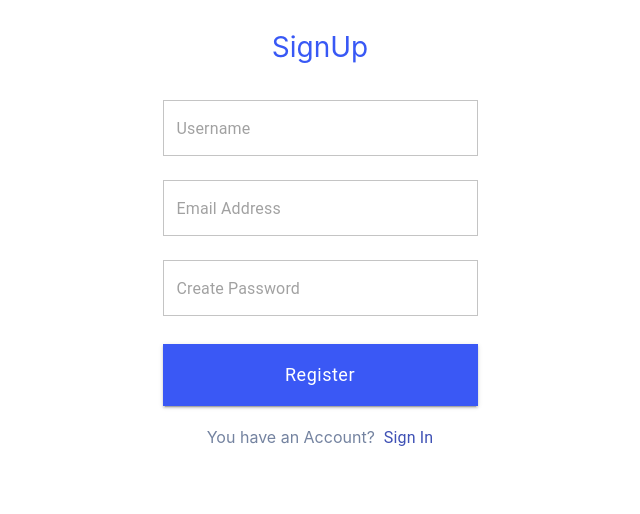
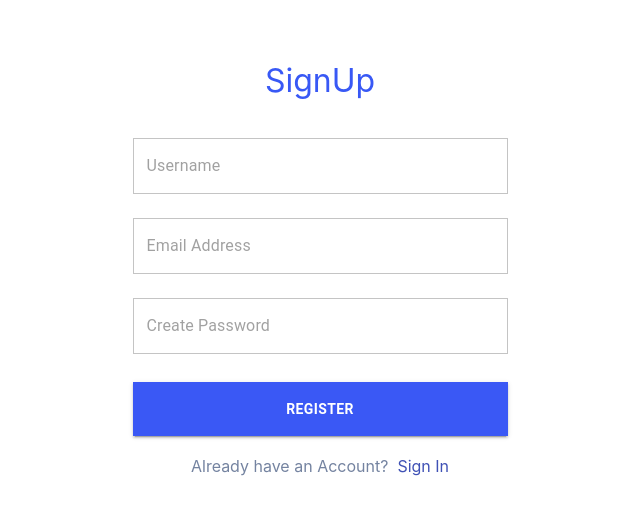
Before and after one commit to Sangini-Org/Sangini-Frontend, a React (Create React App) app: page / in a window 1280 px wide. Shown: the top 514 px of the page, without its empty margins (320-960 px from the left). Built offline with nearby package versions, Linux system fonts and the light colour scheme.

Commit message:
finalize

```diff
--- a/src/App.css
+++ b/src/App.css
@@ -7,6 +7,17 @@
   position: absolute;
   right: 1rem;
   top: 1rem;
+}
+
+/* Buttons */
+.btn {
+  width: 340px;
+  min-width: 100px;
+  padding: 15px 5px !important;
+  margin: 5px 0 !important;
+  border-radius: 6px;
+  opacity: 1;
+  color: #fff !important;
 }
 
 /* Display  */
@@ -28,6 +39,11 @@
   height: 100%;
 }
 
+/* Texts */
+.text-center {
+  text-align: center !important;
+}
+
 /* font weights */
 .bold {
   font-weight: bold;
@@ -37,3 +53,7 @@
 .text {
   color: #1D2952;
 }
+
+.text-muted {
+  color: #7483a0;
+}
--- a/src/Component/SignUp/SignUp.module.css
+++ b/src/Component/SignUp/SignUp.module.css
@@ -1,32 +1,20 @@
-.basecontainer{
-    margin: 0 auto !important;
-    text-align: center;
-    align-items: center;
-    max-width: 375px;
+.baseContainer {
+  max-width: 375px;
+  margin: 40px auto;
+  padding: 0 10px;
 }
-.signupcontainer{
-    margin: 20px 30px !important;
+
+.signupContainer fieldset {
+  border-radius: 0;
 }
-.signupcontainer fieldset{
-    border-radius: 0;
+
+.title {
+  font-weight: normal;
+  color: hsl(230, 90%, 59%);
 }
-.title{
-    color: hsl(230, 90%, 59%);
-    margin-bottom: 0;
-    margin-top: 30px;
-    font-size: 28px;
+
+.signupBtn {
+  background: #3a58f5 0% 0% no-repeat padding-box !important;
+  border-radius: 0px !important;
+  margin: 20px 0 !important;
 }
-.btn{
-    min-width: 100px;
-    background-color: #3A58F5 !important;
-    color: #fff !important;
-    padding: 15px 5px !important;
-    margin: 20px 0px !important;
-    border-radius: 0px !important;
-    text-transform: unset !important;
-    font-weight: 400 !important;
-    font-size: 18px !important;
-}
-.typo{
-    color: #7483A0 !important;
-}
--- a/src/Component/SignUp/Signup.tsx
+++ b/src/Component/SignUp/Signup.tsx
@@ -4,10 +4,9 @@ import styles from './SignUp.module.css';
 
 export default function Signup() {
   return (
-    <>
-      <div className={styles.basecontainer}>
-        <div className={styles.title}>SignUp</div>
-        <div className={styles.signupcontainer}>
+    <div className={`text-center flex flex-center flex-col ${styles.baseContainer}`}>
+      <h1 className={styles.title}>SignUp</h1>
+      <div className={styles.signupContainer}>
         <form>
           <TextField variant="outlined" margin="normal" id="outlined-basic" placeholder="Username" fullWidth />
           <TextField variant="outlined" margin="normal" id="email" placeholder="Email Address" fullWidth />
@@ -19,18 +18,15 @@ export default function Signup() {
             placeholder="Create Password"
             fullWidth
           />
-            <Button className={styles.btn} type="submit" variant="contained" fullWidth>
+          <Button className={`btn ${styles.signupBtn}`} type="submit" variant="contained" fullWidth>
             Register
           </Button>
         </form>
-          <div className={styles.typo}>
-            You have an Account? &nbsp;
-            <Link href="#" variant="body1">
-              Sign In
-            </Link>
+        <div className="text-muted">
+          <span>Already have an Account? &nbsp;</span>
+          <Link href="#">Sign In</Link>
         </div>
       </div>
     </div>
-    </>
   );
 }
--- a/src/Component/SocialLogin/SociaLogin.module.css
+++ b/src/Component/SocialLogin/SociaLogin.module.css
@@ -7,16 +7,6 @@
     -webkit-text-fill-color: transparent;
 }
 
-.btn {
-    width: 340px;
-    min-width: 100px;
-    padding: 15px 5px !important;
-    margin: 5px 0 !important;
-    border-radius: 6px;
-    opacity: 1;
-    color: #fff !important;
-}
-
 .fb {
     background: #4267B2 0% 0% no-repeat padding-box !important;
 }
--- a/src/Component/SocialLogin/SocialLogin.tsx
+++ b/src/Component/SocialLogin/SocialLogin.tsx
@@ -11,10 +11,10 @@ export default function SocialLogin() {
         <h1 className={styles.sanginiText}>Sangini</h1>
         <h3 className="text">Signup with social media</h3>
         <div className="flex flex-col flex-center">
-          <Button className={`${styles.btn} ${styles.fb}`} variant="contained">
+          <Button className={`btn ${styles.fb}`} variant="contained">
             Continue with Facebook
           </Button>
-          <Button className={`${styles.btn} ${styles.google}`} variant="contained">
+          <Button className={`btn ${styles.google}`} variant="contained">
             Continue with Google
           </Button>
         </div>
```
Lines whose indentation alone changed are shown as unchanged.
